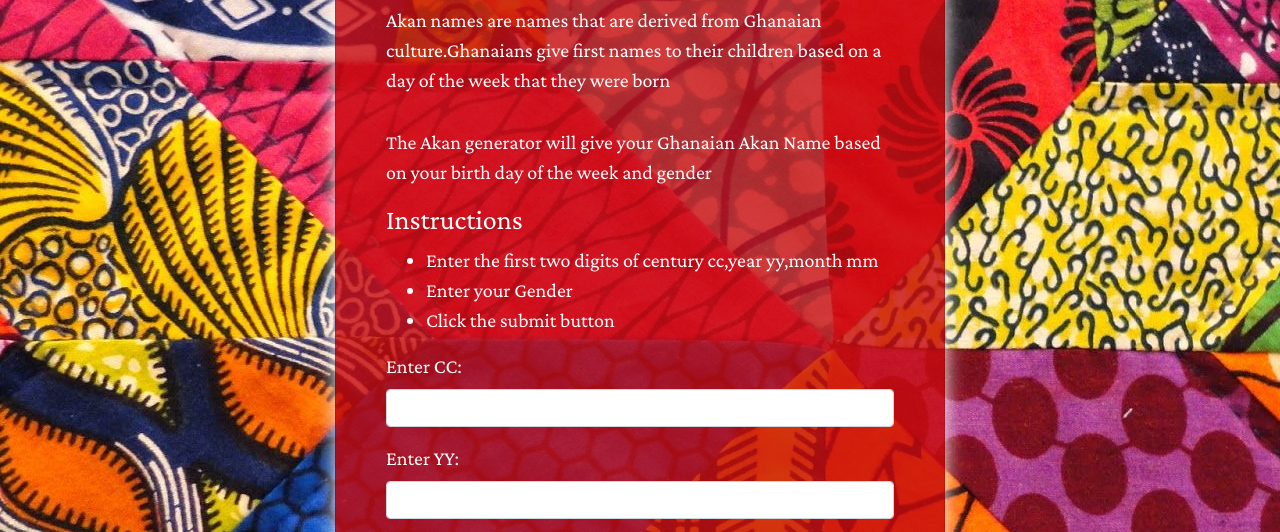
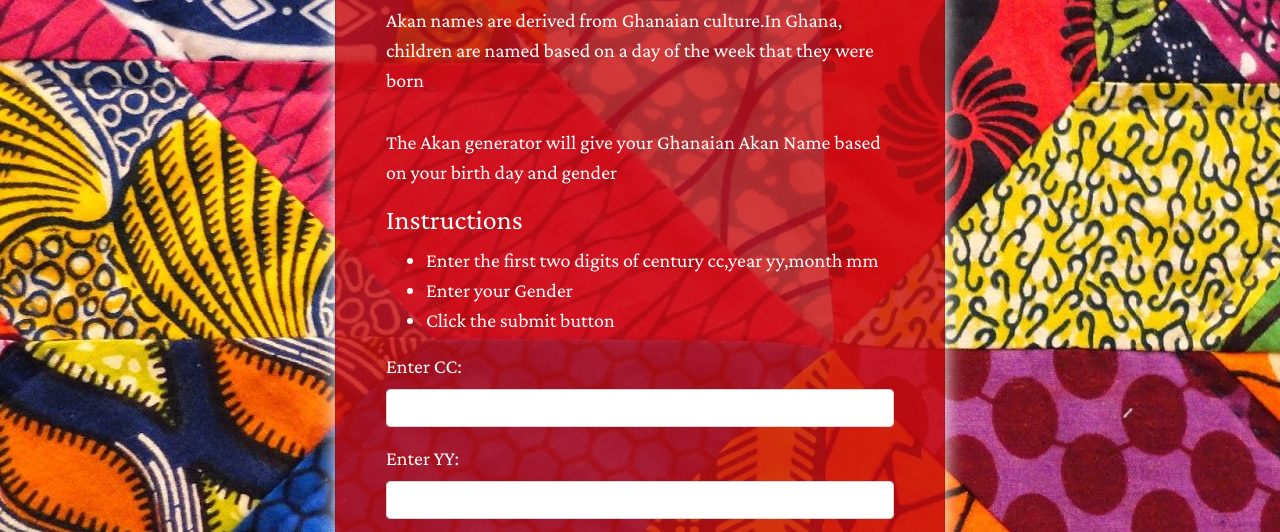
Before and after one commit to AndrewIndeche/Akan-Name-Generator, a plain HTML site: page index.html in a window 1280 px wide. Shown: the part 213-745 px from the top of the page. Drawn offline with nearby package versions, Linux system fonts and the light colour scheme.

Commit message:
Update index.html

```diff
--- a/index.html
+++ b/index.html
@@ -18,8 +18,8 @@
           <div class="col-md-12">
             <div class="card">
               <h1>Akan Name Generator</h1>
-               <p>Akan names are names that are derived from Ghanaian culture.Ghanaians give first names to their children based on a day of the week that they were born<p>
-               <p>The Akan generator will give your Ghanaian Akan Name based on your birth day of the week and gender</p>
+               <p>Akan names are derived from Ghanaian culture.In Ghana, children are named based on a day of the week that they were born<p>
+               <p>The Akan generator will give your Ghanaian Akan Name based on your birth day and gender</p>
                <h3>Instructions</h3>
                <ul>
                <li>Enter the first two digits of century cc,year yy,month mm </li>
```
